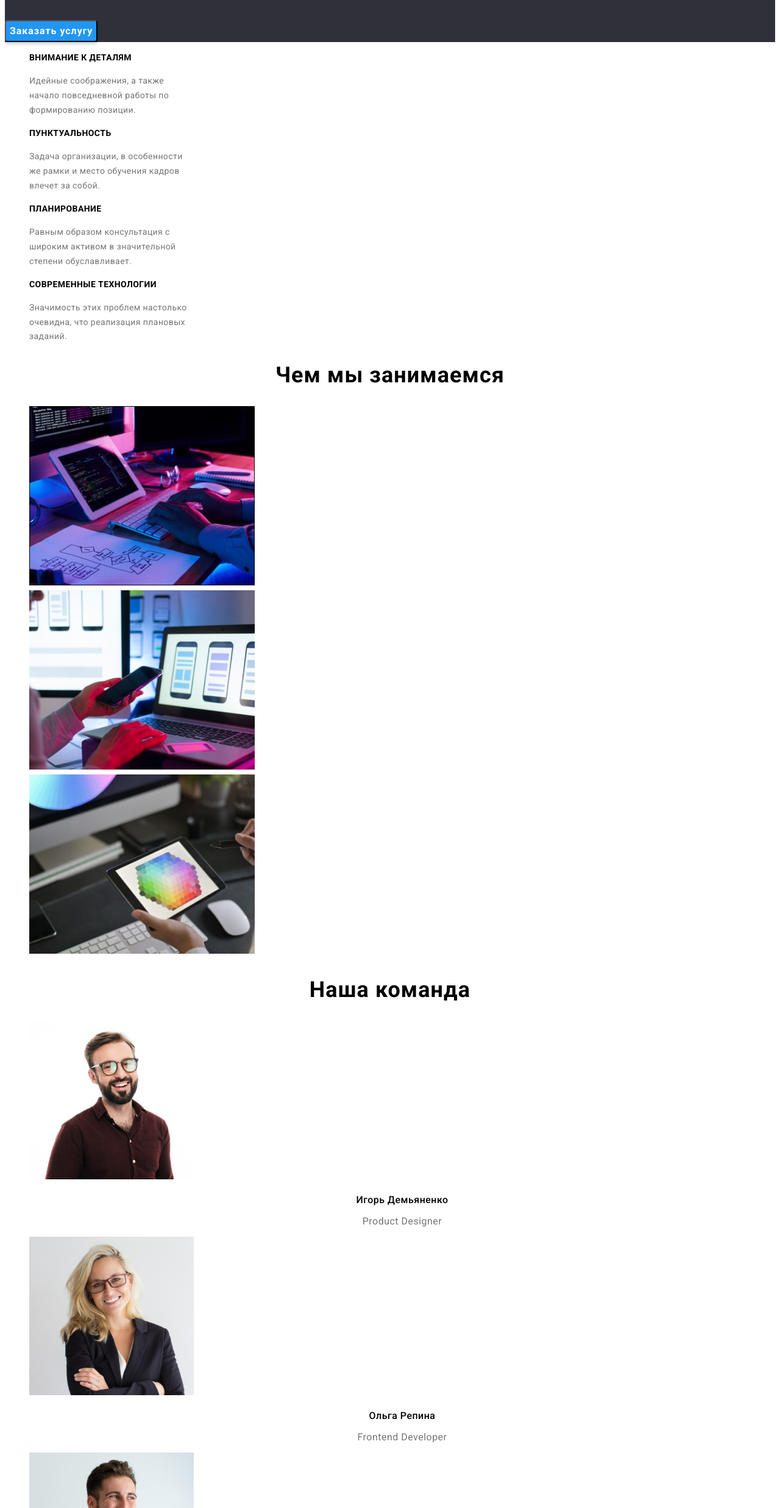
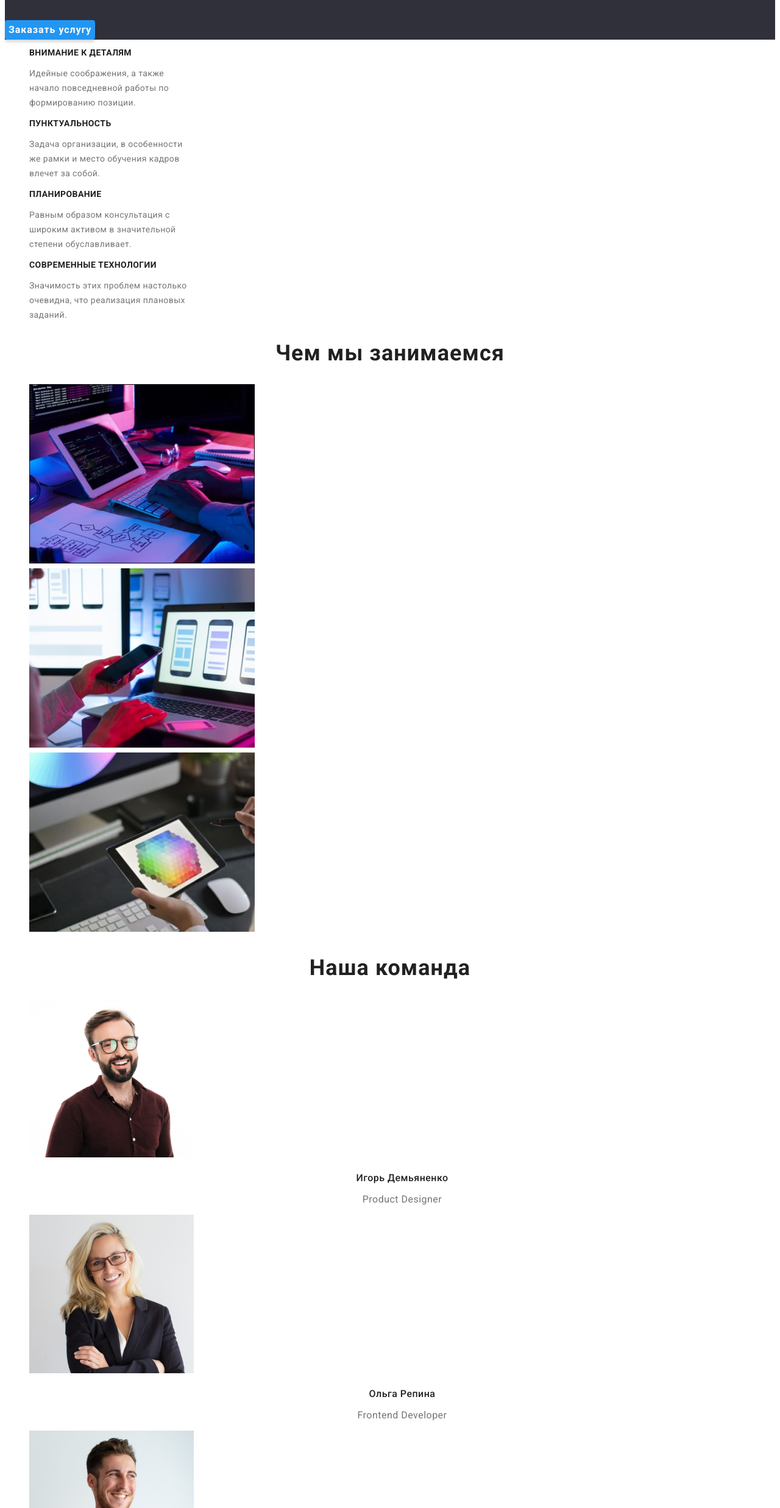
Before and after one commit to Vasylij-Kashtalyan/goit-markup-hw-02, a plain HTML site: page index.html in a window 1280 px wide. Shown: the part 287-2760 px from the top of the page at 61% size. Drawn offline with Linux system fonts and the light colour scheme.

Commit message:
закончил студию

```diff
--- a/css/styles.css
+++ b/css/styles.css
@@ -24,7 +24,7 @@ body {
 
 /* Верхняя линия */
 .logo {
-  font-family: Raleway;
+  font-family: Raleway, sans-serif;
   font-style: 400;
   font-weight: 700;
   font-size: 26px;
@@ -67,8 +67,7 @@ body {
   background-color: #2f303a;
 }
 .hero-title {
-  font-family: Roboto;
-  font-style: 400;
+  font-style: normal;
   font-weight: 900;
   font-size: 44px;
   line-height: 1.36;
@@ -77,33 +76,37 @@ body {
   text-transform: uppercase;
   color: var(--primary-white-color);
 }
+.button:hover {
+  background: var(--hover-text-color);
+  box-shadow: 0px 4px 4px rgba(0, 0, 0, 0.15);
+  border-radius: 4px;
+}
 .button {
   font-family: inherit;
   font-style: 400;
   font-weight: 700;
   font-size: 16px;
   line-height: 1.87;
-  display: flex;
-  align-items: center;
-  text-align: center;
   letter-spacing: 0.06em;
   color: #ffffff;
-  background-color: #2196f3;
+  background: var(--accent-color);
   box-shadow: 0px 4px 4px rgba(0, 0, 0, 0.15);
   border-radius: 4px;
+  border: none;
 }
-.button:hover {
-  color: var(--accent-color);
-}
+
 /* Особенности */
-.caption {
+.feature-title {
+  font-style: normal;
   font-weight: 700;
   font-size: 14px;
+  line-height: 1.14;
   letter-spacing: 0.03em;
   text-transform: uppercase;
-  color: var(--caption-color);
+  color: var(--link-text-color);
 }
-.captin-title {
+.feature-text {
+  font-style: normal;
   font-weight: 400;
   font-size: 14px;
   line-height: 1.71;
@@ -111,24 +114,35 @@ body {
   color: var(--primary-text-color);
 }
 /*  Чем мы занимаемся  */
-.headline {
+.works {
   font-weight: 700;
   font-size: 36px;
   line-height: 1.17;
   text-align: center;
   letter-spacing: 0.03em;
-  color: var(--caption-color);
+  color: var(--link-text-color);
 }
 /* Наша команда */
-.team-name {
+.team {
+  font-style: normal;
+  font-weight: 700;
+  font-size: 36px;
+  line-height: 1.17;
+  text-align: center;
+  letter-spacing: 0.03em;
+  color: var(--link-text-color);
+}
+.team-title {
   font-weight: 500;
   font-size: 16px;
   line-height: 1.19;
   text-align: center;
   letter-spacing: 0.03em;
-  color: var(--caption-color);
+  color: var(--link-text-color);
 }
-.team-work {
+.team-text {
+  font-style: normal;
+  font-weight: 400;
   font-size: 16px;
   line-height: 1.19;
   text-align: center;
--- a/index.html
+++ b/index.html
@@ -48,81 +48,81 @@
       <button class="button" type="button">Заказать услугу</button>
     </section>
     <!-- Особенности -->
-    <section>
+    <section class="feature">
       <h2 hidden>Особенности</h2>
-      <ul class="list">
-        <li class="li">
-          <h3 class="caption">Внимание к деталям</h3>
-          <p class="captin-title">Идейные соображения, а также<br> начало повседневной работы по<br> формированию позиции.</p>
+      <ul class="list feature-items">
+        <li class="feature-item">
+          <h3 class="feature-title">Внимание к деталям</h3>
+          <p class="feature-text">Идейные соображения, а также<br> начало повседневной работы по<br> формированию позиции.</p>
         </li>
-        <li class="li">
-          <h3 class="caption">Пунктуальность</h3>
-          <p class="captin-title">Задача организации, в особенности<br> же рамки и место обучения кадров<br> влечет за собой.</p>
+        <li class="">
+          <h3 class="feature-title">Пунктуальность</h3>
+          <p class="feature-text">Задача организации, в особенности<br> же рамки и место обучения кадров<br> влечет за собой.</p>
         </li>
-        <li class="li">
-          <h3 class="caption">Планирование</h3>
-          <p class="captin-title">Равным образом консультация с<br> широким активом в значительной<br> степени обуславливает.</p>
+        <li class="">
+          <h3 class="feature-title">Планирование</h3>
+          <p class="feature-text">Равным образом консультация с<br> широким активом в значительной<br> степени обуславливает.</p>
         </li>
-        <li class="li">
-          <h3 class="caption">Современные технологии</h3>
-          <p class="captin-title">Значимость этих проблем настолько<br> очевидна, что реализация плановых<br> заданий.</p>
+        <li class="">
+          <h3 class="feature-title">Современные технологии</h3>
+          <p class="feature-text">Значимость этих проблем настолько<br> очевидна, что реализация плановых<br> заданий.</p>
         </li>
       </ul>
     </section>
     <!-- Чем мы занимаемся -->
     <section>
-      <h2 class="headline">
+      <h2 class="works">
         Чем мы занимаемся
       </h2>
       <ul class="list">
-        <li class="li">
+        <li class="">
           <img src="./images/img1.jpg" alt="Схема" width="370" height="294">
         </li>
-        <li class="li">
+        <li class="">
           <img src="./images/img2.jpg" alt="Список дизайна" width="370" height="294">
         </li>
-        <li class="li">
+        <li class="">
           <img src="./images/img3.jpg" alt="Фигура">
         </li>
       </ul>
     </section>
     <!-- Наша команда -->
-    <section class="team">
-      <h2 class="headline"> Наша команда </h2>
+    <section class="">
+      <h2 class="team"> Наша команда </h2>
       <ul class="list">
-        <li class="li">
+        <li class="">
           <img src="./images/igor.jpg" alt="член команды" width="270" height="260">
-          <h3 class="team-name">
+          <h3 class="team-title">
             Игорь Демьяненко
           </h3>
-          <p class="team-work" lang="en">
+          <p class="team-text" lang="en">
             Product Designer
           </p>
         </li>
-        <li class="li">
+        <li class="">
           <img src="./images/olga.jpg" alt="член команды" width="270" height="260">
-          <h3 class="team-name">
+          <h3 class="team-title">
             Ольга Репина
           </h3>
-          <p class="team-work" lang="en">
+          <p class="team-text" lang="en">
             Frontend Developer
           </p>
         </li>
-        <li class="li">
+        <li class="">
           <img src="./images/kolya.jpg" alt="член команды" width="270" height="260">
-          <h3 class="team-name">
+          <h3 class="team-title">
             Николай Тарасов
           </h3>
-          <p class="team-work" lang="en">
+          <p class="team-text" lang="en">
             Marketing
           </p>
         </li>
-        <li class="li">
+        <li class="">
           <img src="./images/misha.jpg" alt="член команды" width="270" height="260">
-          <h3 class="team-name">
+          <h3 class="team-title">
             Михаил Ермаков
           </h3>
-          <p class="team-work" lang="en">
+          <p class="team-text" lang="en">
             UI Designer
           </p>
         </li>
```
